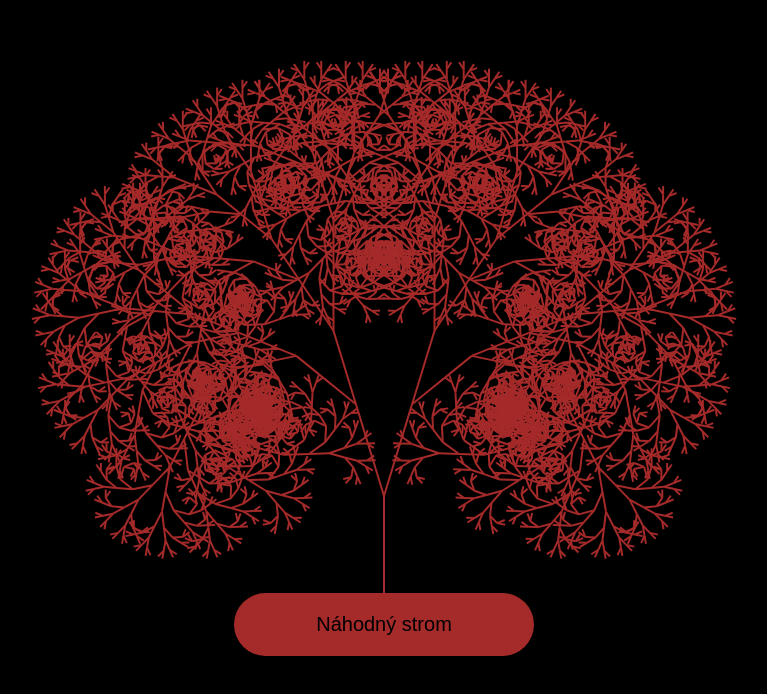
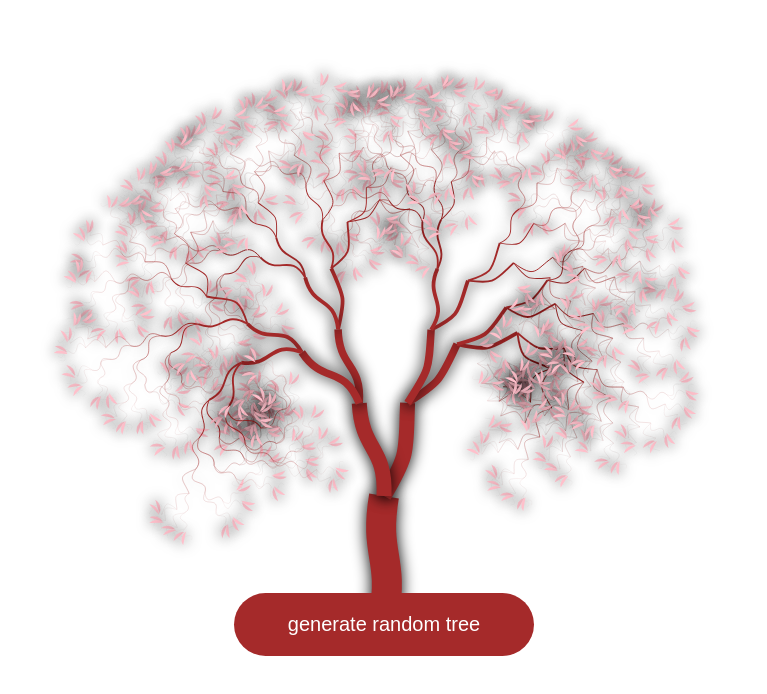
Before and after one commit to kaliskovap/fractal-tree, a plain HTML site: page index.html in a window 1280 px wide. Shown: the part 104-798 px from the top of the page, without its empty margins (256-1023 px from the left). Drawn offline with Linux system fonts and the light colour scheme.

Commit message:
dokončení projektu

```diff
--- a/index.html
+++ b/index.html
@@ -4,11 +4,11 @@
     <meta charset="UTF-8">
     <meta name="viewport" content="width=device-width, initial-scale=1.0">
     <link rel="stylesheet" href="style.css">
-    <title>Document</title>
+    <title>Generate fractal tree</title>
 </head>
 <body>
     <canvas></canvas>
-    <button class="tlacitko">Náhodný strom</button>
+    <button class="tlacitko">generate random tree</button>
     <script src="script.js"></script>
 </body>
 </html>
--- a/script.js
+++ b/script.js
@@ -4,29 +4,61 @@ const button = document.querySelector('.tlacitko');
 canvas.width = window.innerWidth;
 canvas.height = window.innerHeight;
 const context = canvas.getContext('2d');
+let curve = 10;
 
 
-function nakresliStrom(x,y,delka,uhel,sirka,barva1,barva2)
+function drawTree(x, y, len, angle, branchWidth, color1, color2)
 {
     context.beginPath();
     context.save();
-    context.strokeStyle = barva1;
-    context.fillStyle = barva2;
-    context.lineWidth = sirka;
+    context.strokeStyle = color1;
+    context.fillStyle = color2;
+    context.shadowBlur = 15;
+    context.shadowColor = 'black';
+    context.lineWidth = branchWidth;
     context.translate(x,y);
-    context.rotate(uhel * Math.PI/180);
+    context.rotate(angle * Math.PI/180);
     context.moveTo(0,0);
-    context.lineTo(0, -delka);
+    //context.lineTo(0, -len);
+    if(angle > 0)
+    {
+        context.bezierCurveTo(curve, -len/2, 10, -len/2, 0, -len);
+    }
+    else{
+        context.bezierCurveTo(curve, -len/2, -10, -len/2, 0, -len);
+    }
+
     context.stroke();
 
-    if(delka < 10)
+    if(len < 15)
     {
+        context.beginPath();
+        context.arc(0, -len, 10, 0, Math.PI/2);
+        context.fill();
         context.restore();
         return;
     }
-    nakresliStrom(0, -delka, delka*0.8, uhel + 17, sirka);
-    nakresliStrom(0, -delka, delka*0.8, uhel - 17, sirka);
+    curve = (Math.random() * 10) + 10;
+    drawTree(0, -len, len * 0.8, angle + curve, branchWidth * 0.5);
+    drawTree(0, -len, len * 0.8, angle - curve, branchWidth * 0.5);
 
     context.restore()
 }
-nakresliStrom(canvas.width/2, canvas.height - 80, 120, 0, 2, 'brown', 'green');
+drawTree(canvas.width/2, canvas.height - 80, 120, 0, 30, 'brown', 'pink');
+
+function generateRandomTree()
+{
+    context.clearRect(0, 0, canvas.width, canvas.height);
+    let centerPointX = canvas.width/2;
+    let len = Math.floor((Math.random() * 20) + 100);
+    let angle = 0;
+    let branchWidth = (Math.random() * 70) + 1;
+    let color1 = 'rgb(' + Math.random() * 255 + ',' + Math.random() * 255 + ',' + Math.random() * 255 + ')';
+    let color2 = 'rgb(' + Math.random() * 255 + ',' + Math.random() * 255 + ',' + Math.random() * 255 + ')';
+
+    button.style.background = color1;
+
+    drawTree(centerPointX, canvas.height - 80, len, angle, branchWidth, color1, color2);
+}
+
+button.addEventListener('click', generateRandomTree);
--- a/style.css
+++ b/style.css
@@ -7,7 +7,7 @@ canvas{
     width: 100%;
     height: 100%;
     position:absolute;
-    background-color: black;
+    background-color:white;
 }
 .tlacitko{
     cursor: pointer;
@@ -22,7 +22,7 @@ canvas{
     padding: 20px 30px;
     border-radius: 50px;
     background:brown;
-    color:black;
+    color:white;
     font-size:20px;
     width:300px;
     overflow:hidden;
```
